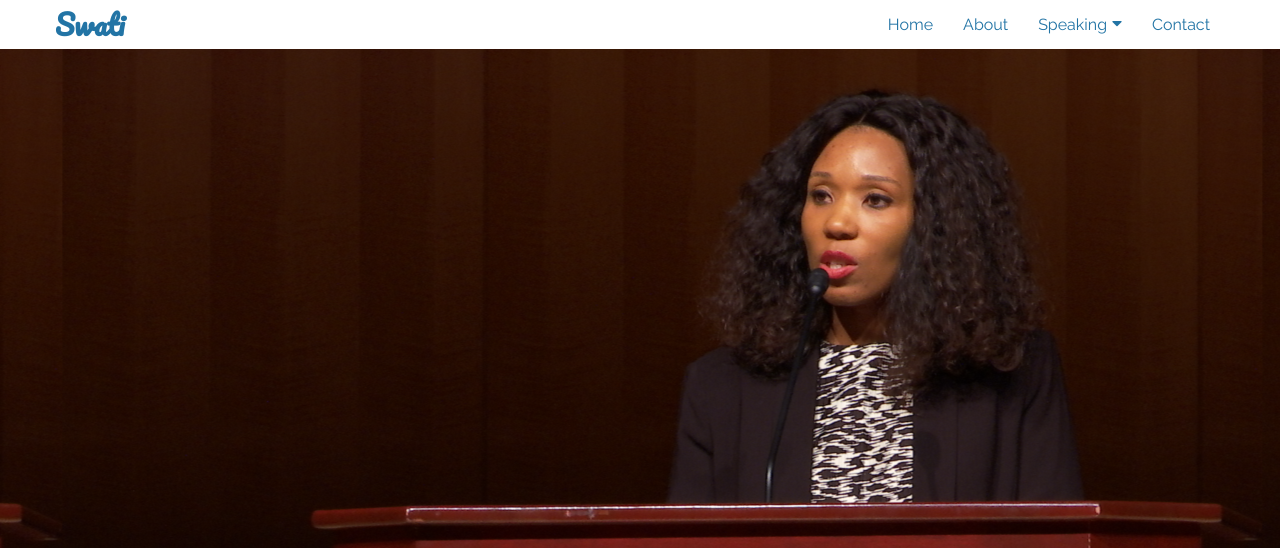
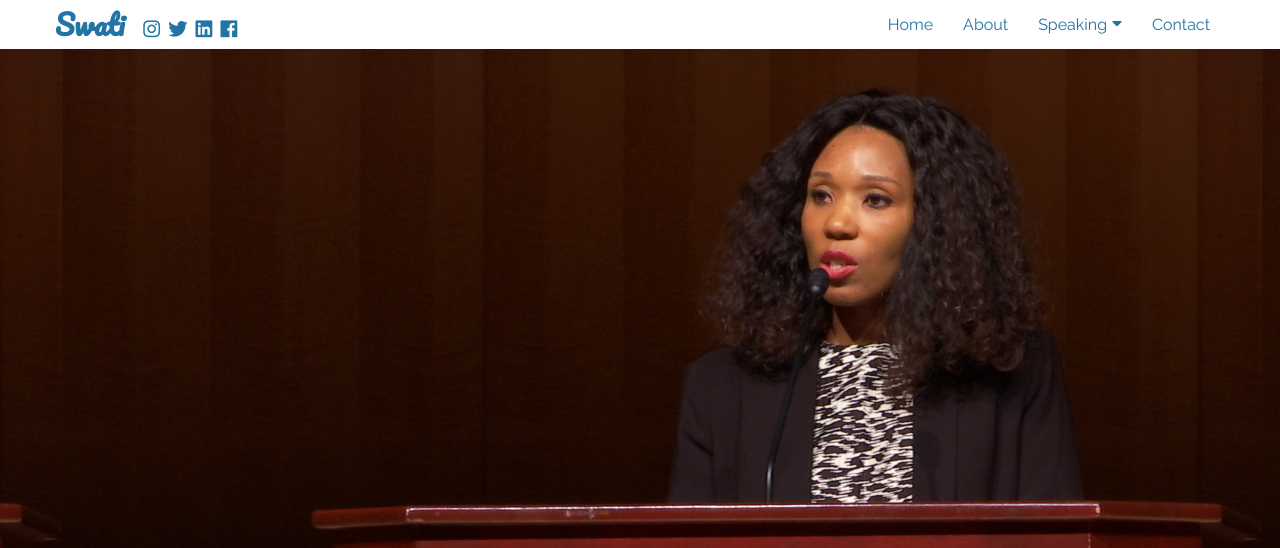
Before and after one commit to chadthomasii/Swati-Mandela-Website-2, a PHP site: page /reviews.php in a window 1280 px wide. Shown: the top 548 px of the page. Run offline with PHP 8.4, Linux system fonts and the light colour scheme; some libraries are stand-ins or nearby versions.

Commit message:
Added gitginore.

```diff
--- a/about.php
+++ b/about.php
@@ -5,7 +5,7 @@
         </div>
 
         <div class="header-text-container header-text-container-main">
-            <h1>About Swati</h1>
+            <h1 class= "animated fadeIn">About Swati</h1>
         </div>
 
         <div class="biography-text">
@@ -118,7 +118,7 @@
         </div>
 
         <div class="header-text-container header-text-container-main">
-            <h1>Accomplishments</h1>
+            <h1 class= "animated fadeIn">Accomplishments</h1>
         </div>
 
         <div class="accomplishments">
--- a/contact.php
+++ b/contact.php
@@ -7,7 +7,7 @@
     <div class="form-container">
 
         <div class="header-text-container header-text-container-white">
-            <h1>Get In Touch</h1>
+            <h1 class= "animated fadeIn">Get In Touch</h1>
         </div>
 
         <div class="form animated fadeInDown">
--- a/css/style.css
+++ b/css/style.css
@@ -36,6 +36,8 @@
     font-size: 6em;
     font-family: 'Pacifico' , cursive;
     text-decoration: underline;
+    animation-delay: 0.5s;
+
 }
 
 .header-text-container-main
--- a/nav.php
+++ b/nav.php
@@ -16,6 +16,8 @@ ul {
     background: #fff;
     position: relative;
     max-width: 1200px;
+    z-index: 10;
+
 }
 
 
@@ -48,6 +50,26 @@ ul section h1
 {
     font-family: "Pacifico";
     font-size: 28px;
+    display: inline-block;
+}
+
+ul section a
+{
+    cursor: pointer;
+    font-size: 1.2em;
+    padding: 0px 2px;
+    text-decoration: none;
+    color: var(--main-color);
+}
+
+ul section a:hover
+{
+    color: #60afde;
+}
+
+.main-menu section:nth-child(4)
+{
+    margin-right: 10px;
 }
 
 ul li {
@@ -120,8 +142,15 @@ nav div {
         float: right;
         color: var(--main-color);
         font-family: "Pacifico";
-        font-size: 23px;
+        font-size: 28px;
         margin-right: 20px;
+    }
+
+    nav div h1 a
+    {
+        text-decoration: none;
+        color: var(--main-color);
+        font-size: 0.8em;
     }
 
     .navigation ul {
@@ -162,14 +191,28 @@ nav div {
 
 
     <div>
-        <h1 class="logo-text">Swati</h1>
+        <h1 class="logo-text">Swati
+            <a class="fab fa-instagram  left-padding"href="https://instagram.com" target="_blank" style="padding-left: 10px"></a>
+            <a class="fab fa-twitter "href="https://twitter.com" target="_blank"></a>
+            <a class="fab fa-linkedin "href="https://linkedin.com" target="_blank"></a>
+            <a class="fab fa-facebook "href="https://facebook.com" target="_blank"></a>
+        </h1>
+
         <i class="fa fa-bars"></i>
+
+
     </div>
 
     <ul class="main-menu">
 
         <section>
             <h1>Swati</h1>
+            <a class="fab fa-instagram  "href="https://instagram.com" target="_blank" style="padding-left: 15px"></a>
+            <a class="fab fa-twitter "href="https://twitter.com" target="_blank"></a>
+            <a class="fab fa-linkedin "href="https://linkedin.com" target="_blank"></a>
+            <a class="fab fa-facebook "href="https://facebook.com" target="_blank"></a>
+
+
         </section>
 
         <li><a href="/contact">Contact</a></li>
--- a/reviews.php
+++ b/reviews.php
@@ -5,7 +5,7 @@
         </div>
 
         <div class="header-text-container header-text-container-white">
-            <h1>About Swati</h1>
+            <h1 class= "animated fadeIn">About Swati</h1>
         </div>
 
         <div class="testimonials">
```
Also changed, not shown: 2 other files.
